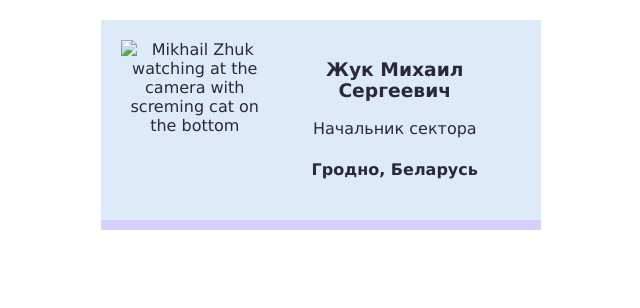
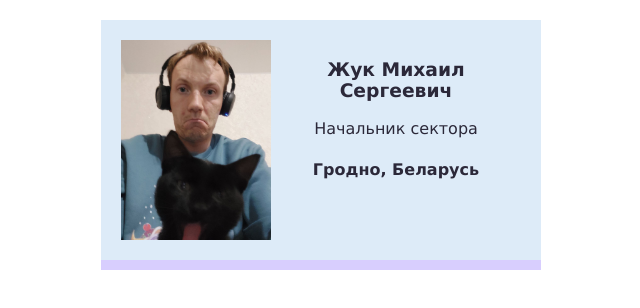
Before and after one commit to MakeItWitChu/bis-card, a plain HTML site: page index.html in a window 1280 px wide. Shown: the whole page, without its empty margins (319-959 px from the left). Drawn offline with Linux system fonts and the light colour scheme.

Commit message:
Update index.html

```diff
--- a/index.html
+++ b/index.html
@@ -11,7 +11,7 @@
     <div class="card">
       <img
         class="image-logo"
-        src="/mysite/IMG_20221022_235750_260.jpg"
+        src="/IMG_20221022_235750_260.jpg"
         alt="Mikhail Zhuk watching at the camera with screming cat on the bottom"
       />
       <div>
```
